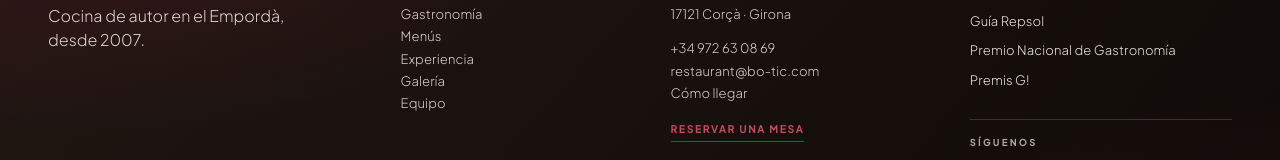
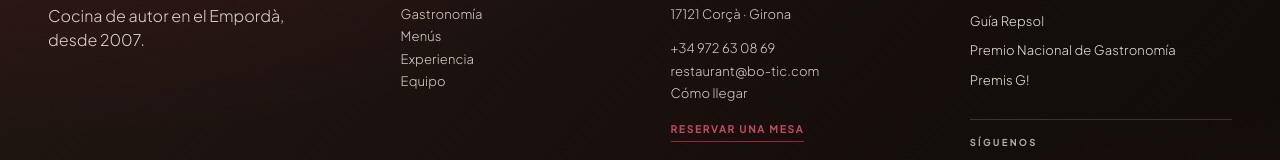
Before and after one commit to SpankyGi/Botic1, a React (Vite) app: page /es in a window 1280 px wide. Shown: the part 5098-5258 px from the top of the page. Built offline with nearby package versions, Linux system fonts and the light colour scheme.

Commit message:
Refine footer explore links

```diff
--- a/src/components/Footer.jsx
+++ b/src/components/Footer.jsx
@@ -26,8 +26,7 @@ export default function Footer() {
             <Link to={routes.gastronomia}>{t('footer.gastronomia')}</Link>
             <Link to={routes.menus}>{t('footer.menus')}</Link>
             <Link to={routes.experiencia}>{t('footer.experiencia')}</Link>
-            <Link to={routes.restaurant}>{t('footer.gallery')}</Link>
-            <Link to={`${routes.restaurant}#team`}>{t('footer.team')}</Link>
+            <a href={`${routes.restaurant}#team`}>{t('footer.team')}</a>
           </nav>
 
           <section className="footer-column footer-visit">
```
